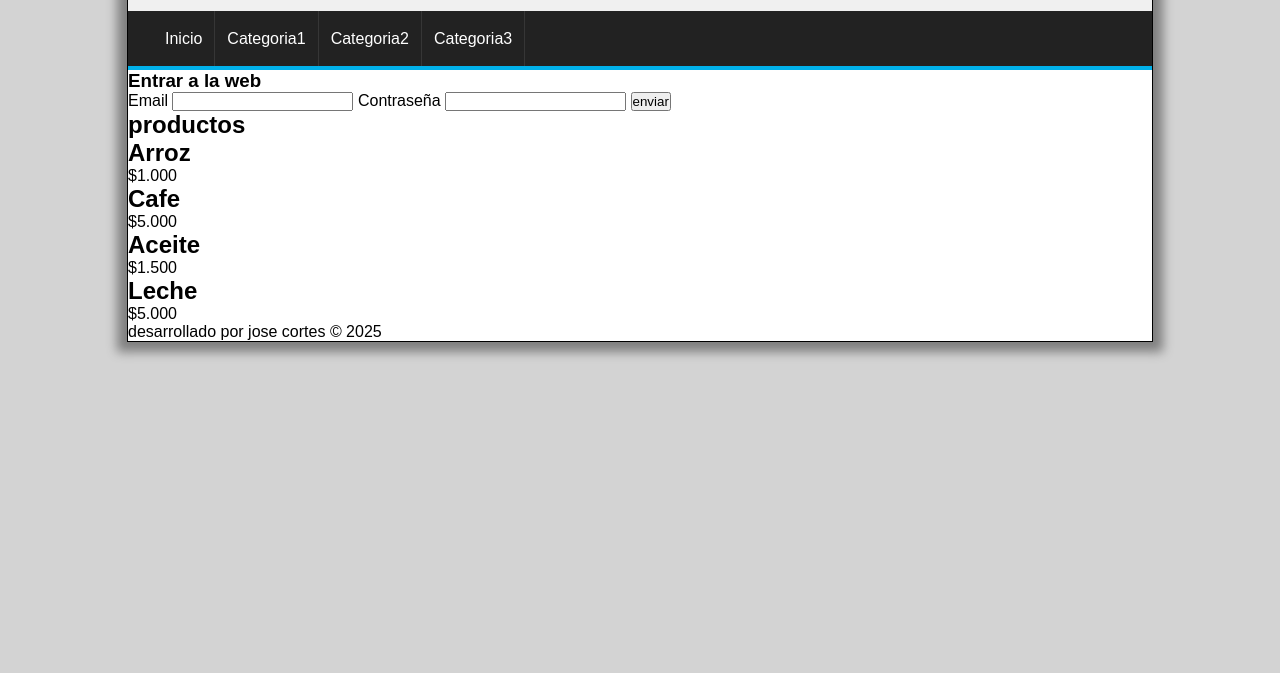
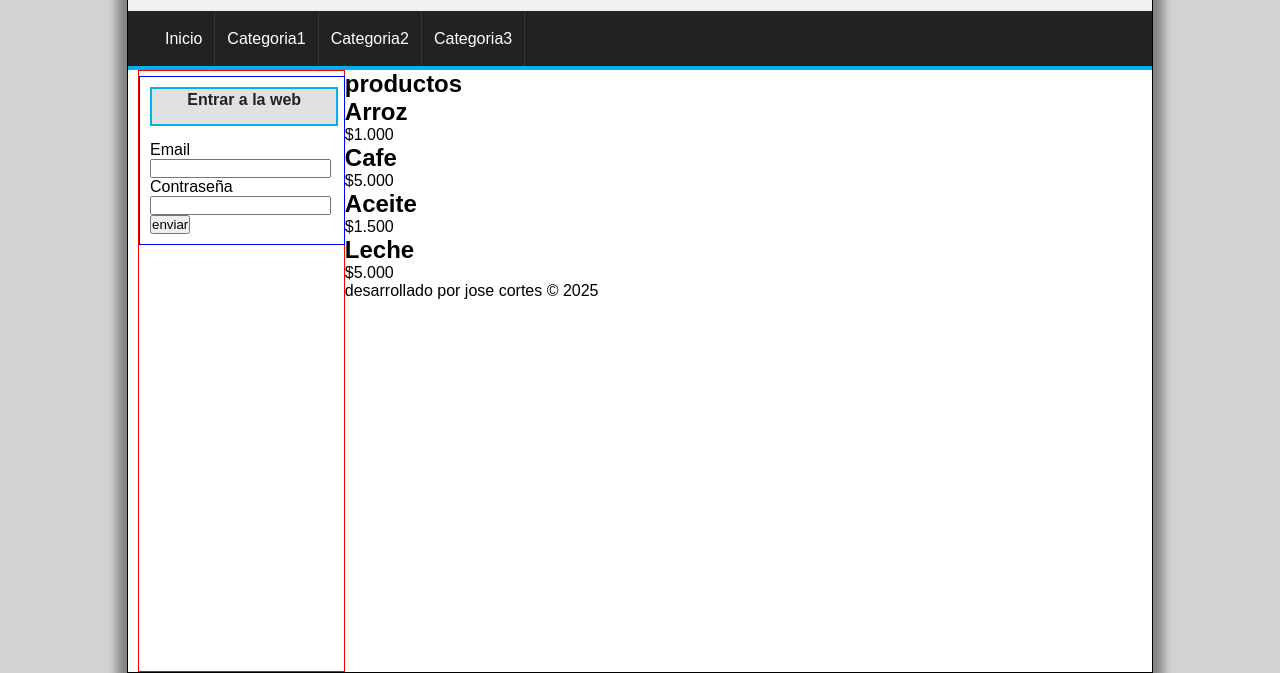
Before and after one commit to KEVINGG05/html2, a plain HTML site: page INDEX.html in a window 1280 px wide. Shown: the part 172-845 px from the top of the page. Before the commit the page ends 800 px from the top, so only its background shows below. Drawn offline with Linux system fonts and the light colour scheme; files that its build step writes are made by us from their sources.

Commit message:
se midifica el css hasta el lateral h3

```diff
--- a/INDEX.html
+++ b/INDEX.html
@@ -24,7 +24,7 @@
                     <li><a href="#">Categoria3</a></li>
                 </ul>
             </nav>
-            <div class="content">
+            <div id="content">
                 <aside id="lateral">
                     <div id="login" class="block_aside">
                         <h3>Entrar a la web</h3>
--- a/css/style.css
+++ b/css/style.css
@@ -71,3 +71,39 @@ body {
 #menu a:hover{
     background: #01B1EA;
 }
+
+/*content*/
+#content{
+   margin: 0px auto;
+   overflow: hidden;
+   background: white;
+}
+
+#lateral{
+    width: 20%;
+    min-height: 600px;
+    float: left;
+    border: 1px solid red ;
+    margin-left: 10px;
+    border: 1px solid red;
+}
+#lateral .block_aside{
+  display: block;
+  width: 90%;
+  margin: 5px auto ;
+  padding: 10px;
+  border: 1px solid blue;
+}
+#lateral h3{
+    display: block;
+    color: #222;
+    width: 100%;
+    text-align: center;
+    padding-top: 2px;
+    padding-bottom: 15px;
+    margin-bottom: 15px;
+    font-size: 16px;
+    font-weight: bold;
+    background: #e1e1e1;
+    border: 2px solid #01B1EA;
+}
--- a/estilos.css
+++ b/estilos.css
@@ -62,7 +62,7 @@ h2{
     margin-left: 25px;
 }
 #menu ul li {
-    list-style: ;
+    list-style: georgian ;
     float: left;
     border-right: 1px solid #363636 ;
 }
```
